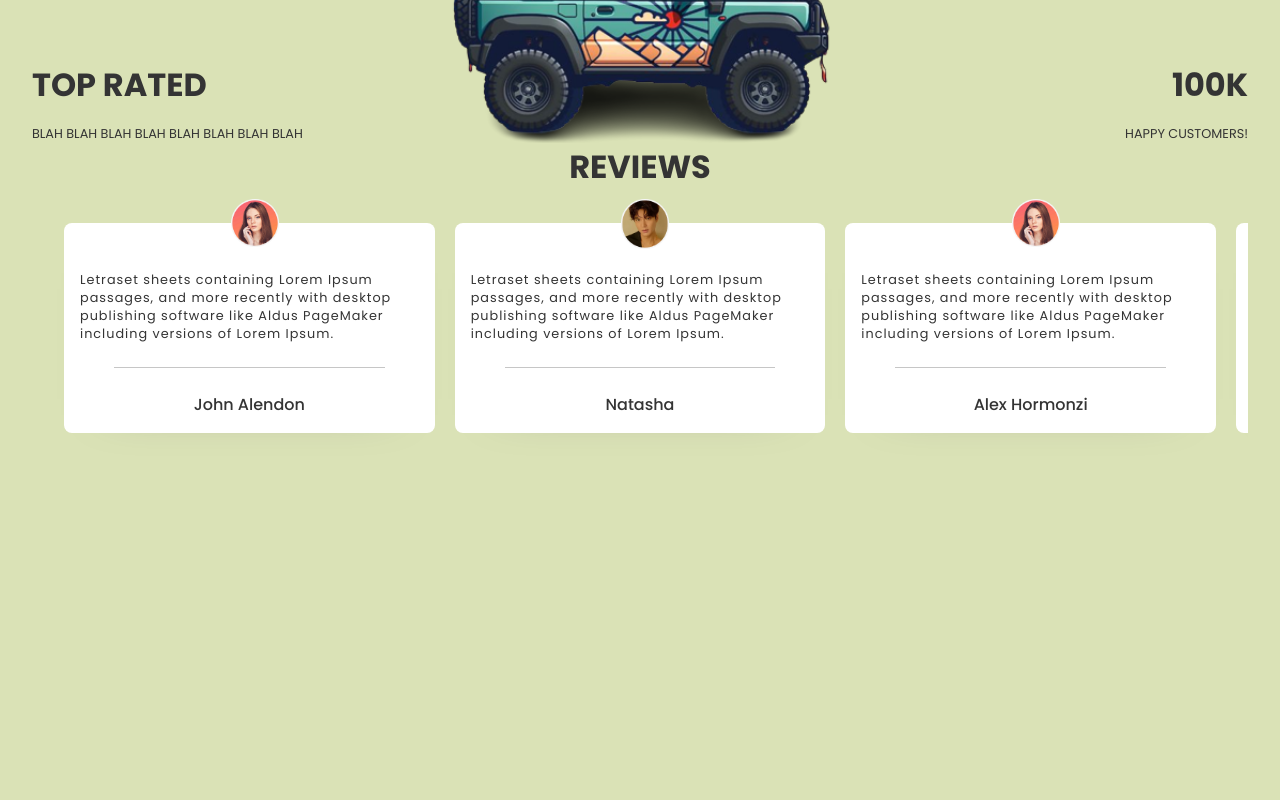
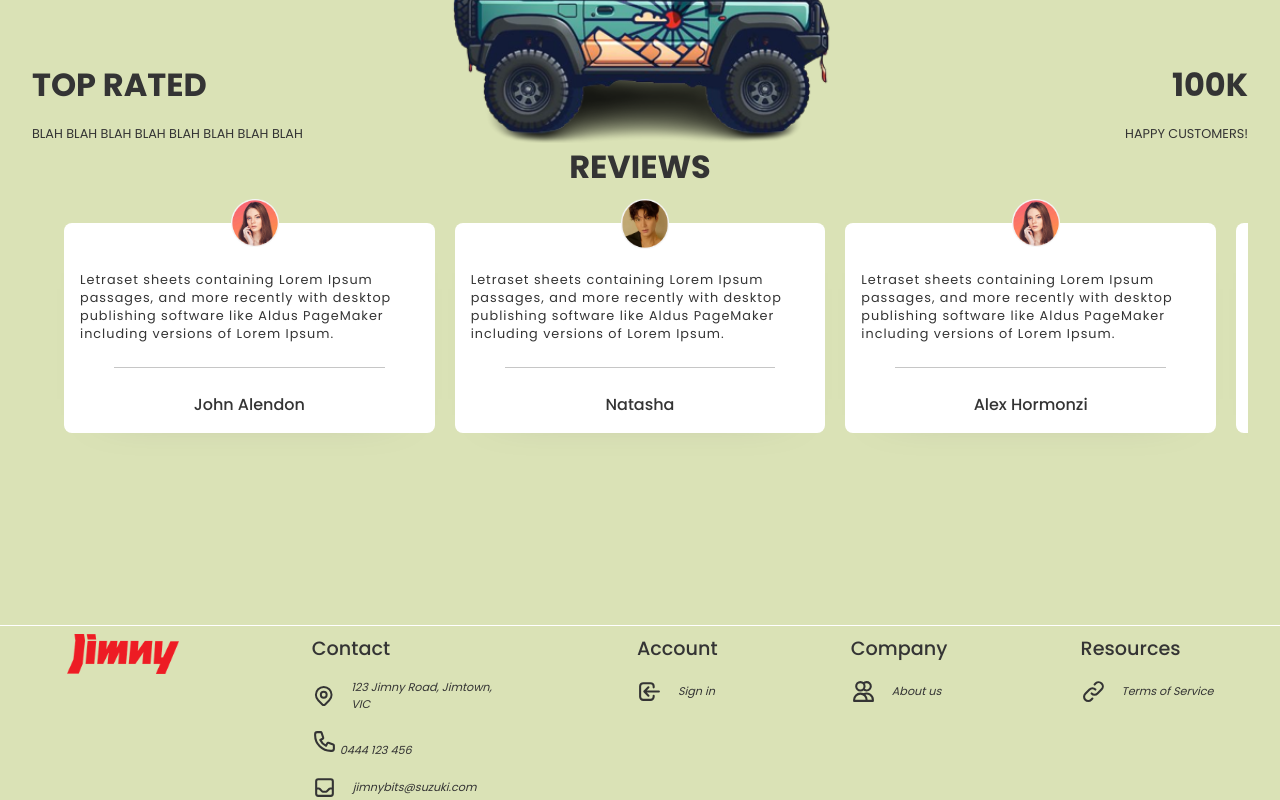
Before and after one commit to willjamesrobinson/jimny-store, a React (Create React App) app: page / in a window 1280 px wide. Shown: the part 2003-2803 px from the top of the page. Before the commit the page ends 2532 px from the top, so only its background shows below. Built offline with nearby package versions, Linux system fonts and the light colour scheme.

Commit message:
finished footer and reviews

```diff
--- a/src/App.js
+++ b/src/App.js
@@ -5,6 +5,7 @@
 import Virtual from "./components/virtual/Virtual";
 import Products from "./components/products/Products";
 import Testimonials from "./components/testimonials/Testimonials";
+import Footer from "./components/footer/Footer";
 
 function App() {
   return (
@@ -15,6 +16,7 @@
       <Virtual />
       <Products />
       <Testimonials />
+      <Footer />
     </div>
   );
 }
--- /dev/null
+++ b/src/components/footer/Footer.jsx
@@ -0,0 +1,79 @@
+import React from 'react';
+import css from "./Footer.module.css";
+import Logo from "../../assets/logo.png";
+import {
+  InboxIcon,
+  PhoneIcon,
+  LocationMarkerIcon,
+  LoginIcon,
+  UsersIcon,
+  LinkIcon,
+} from "@heroicons/react/outline";
+
+const Footer = () => {
+  return (
+    <div className={css.cFooterWrapper}>
+      <hr />
+
+      <div className={css.cFooter}>
+        <div className={css.clogo}>
+          <img src={Logo} alt="" />
+          <span></span>
+        </div>
+
+        <div className={css.block}>
+          <div className={css.detail}>
+            <span>Contact</span>
+            <span className={css.pngLine}>
+              <LocationMarkerIcon className={css.icon}/>
+              <span>123 Jimny Road, Jimtown, VIC</span>
+            </span>
+
+            <span>
+              <PhoneIcon className={css.icon} />
+              <a href=""> 0444 123 456</a>
+            </span>
+
+            <span className={css.pngLine}>
+              <InboxIcon className={css.icon} />
+              <a href="">jimnybits@suzuki.com</a>
+            </span>
+          </div>
+        </div>
+
+        <div className={css.block}>
+          <div className={css.detail}>
+            <span>Account</span>
+            <span className={css.pngLine}>
+              <LoginIcon className={css.icon}/>
+              <span>Sign in</span>
+            </span>
+          </div>
+        </div>
+
+        <div className={css.block}>
+          <div className={css.detail}>
+            <span>Company</span>
+            <span className={css.pngLine}>
+              <UsersIcon className={css.icon}/>
+              <span>About us</span>
+            </span>
+          </div>
+        </div>
+
+        <div className={css.block}>
+          <div className={css.detail}>
+            <span>Resources</span>
+            <span className={css.pngLine}>
+              <LinkIcon className={css.icon}/>
+              <span>Terms of Service</span>
+            </span>
+          </div>
+        </div>
+
+      </div>
+    </div>
+  )
+}
+
+export default Footer
--- /dev/null
+++ b/src/components/footer/Footer.module.css
@@ -0,0 +1,71 @@
+.cFooterWrapper{
+  width: 100%;
+  margin-top: 5rem;
+
+}
+
+.cFooterWrapper>hr{
+  width: 100%;
+  height: 1px;
+  border: none;
+  background: white;
+  margin-top: 1rem;;
+}
+
+.cFooter{
+  display: flex;
+  width: 100%;
+  justify-content: space-around;
+}
+
+.logo{
+  display: flex;
+  align-items: flex-start;
+  gap: 1rem;
+}
+
+.clogo>img{
+  width: 7rem;
+  height: 2.5rem;
+}
+
+.logo>span{
+  font-weight: 600;
+  font-size: 1rem;
+}
+
+.block{
+  display: flex;
+  flex-direction: column;
+  gap: 1rem;
+  max-width: 12rem;
+}
+
+.detail{
+  display: flex;
+  flex-direction: column;
+  width: inherit;
+  font-size: .7rem;
+  gap: 1rem;
+  font-style: italic;
+}
+
+.detail>span:nth-of-type(1){
+  font-weight: 500;
+  font-style: normal;
+  font-size: 1.2rem;
+}
+
+.pngLine:hover{
+  cursor: pointer;
+}
+
+.pngLine{
+  display: flex;
+  gap: 1rem;
+  align-items: center;
+}
+
+.icon{
+  width: 25px;
+}
```
